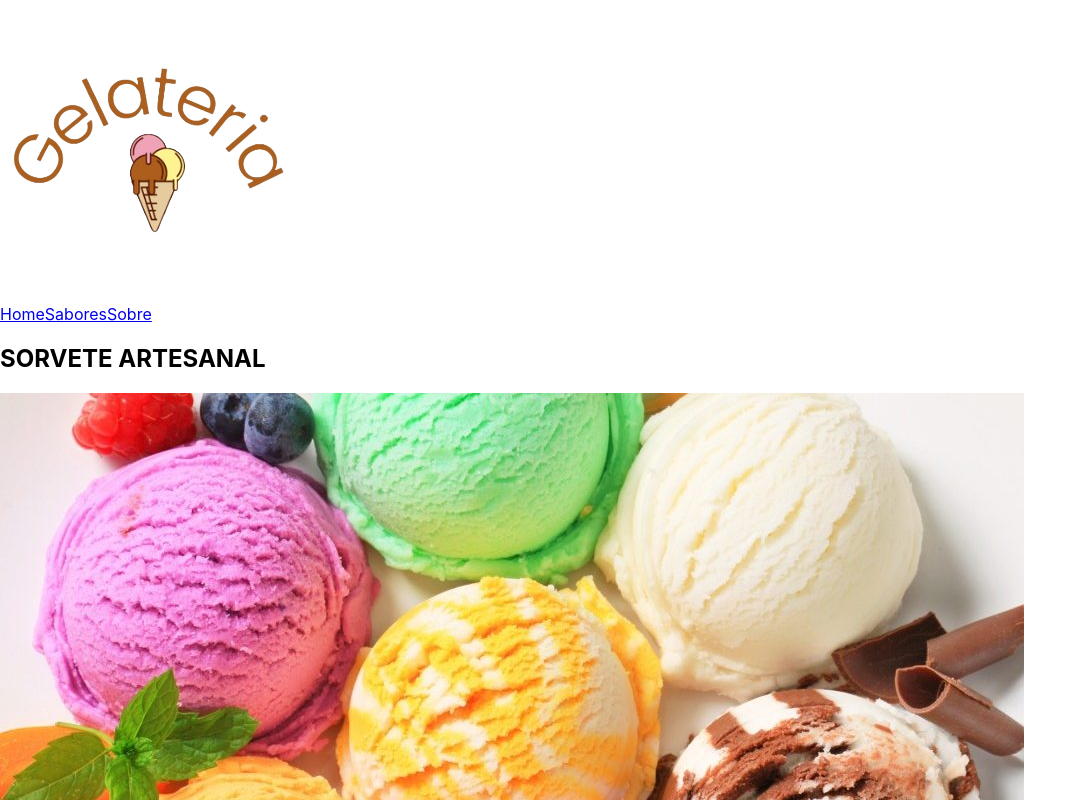
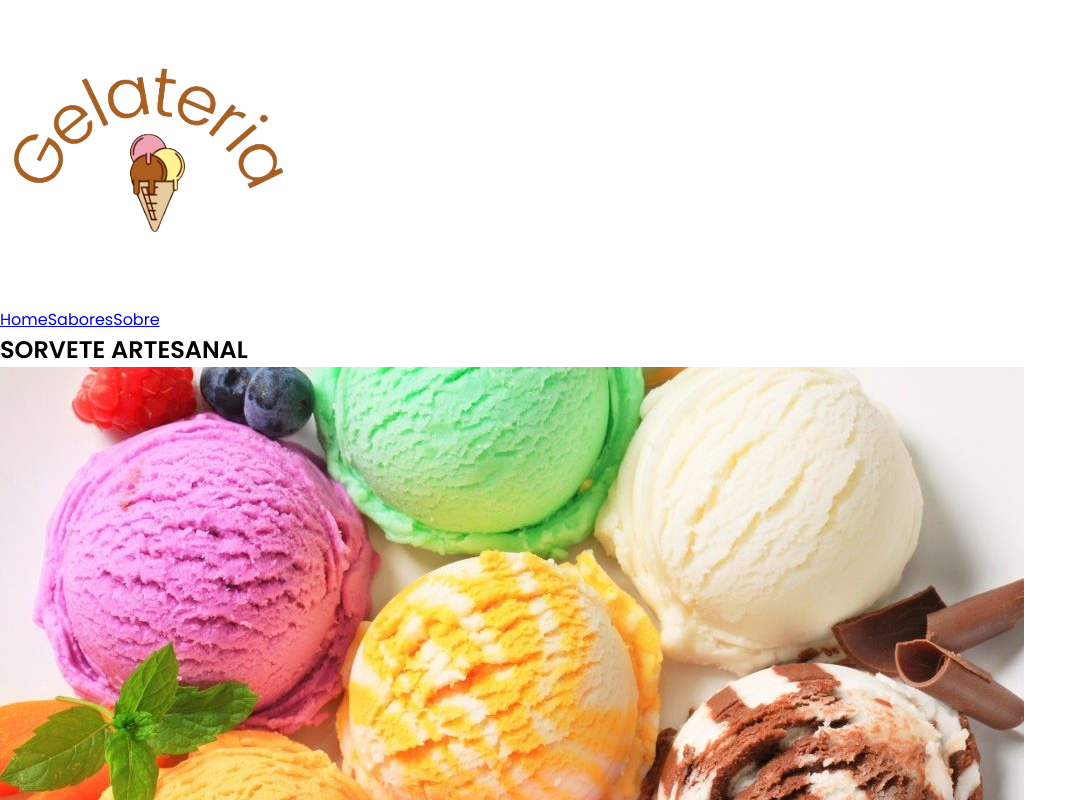
Before and after one commit to UashingtonMatos/react-lojaSorvete, a React (Create React App) app: page / in a window 1280 px wide. Shown: the top 800 px of the page, without its empty margins (0-1087 px from the left). Built offline with nearby package versions, Linux system fonts and the light colour scheme.

Commit message:
Organizado os arquivos para começar a estilização

```diff
--- a/public/index.html
+++ b/public/index.html
@@ -9,6 +9,9 @@
   <meta name="description" content="Web site created using create-react-app" />
   <link rel="apple-touch-icon" href="%PUBLIC_URL%/logo192.png" />
   <link rel="manifest" href="%PUBLIC_URL%/manifest.json" />
+  <link rel="preconnect" href="https://fonts.googleapis.com">
+  <link rel="preconnect" href="https://fonts.gstatic.com" crossorigin>
+  <link href="https://fonts.googleapis.com/css2?family=Poppins:wght@400;600&display=swap" rel="stylesheet">
 
   <title>Gelateria</title>
 </head>
--- a/src/App.css
+++ b/src/App.css
@@ -0,0 +1,11 @@
+* {
+    margin: 0;
+    padding: 0;
+    box-sizing: border-box;
+    font-family: 'Poppins', sans-serif;
+}
+
+.limitar-secao {
+    max-width: 1024px;
+    margin: 0 auto;
+}
--- a/src/App.js
+++ b/src/App.js
@@ -1,5 +1,7 @@
 import React from "react";
 import Rotas from "./rotas";
+
+import './App.css';
 
 const App = () => (
   <div>
--- a/src/componentes/rodape/index.js
+++ b/src/componentes/rodape/index.js
@@ -1,4 +1,6 @@
 import React from "react";
+
+import './style.css';
 
 const Rodape = () => (
     <footer>
--- a/src/componentes/topo/index.js
+++ b/src/componentes/topo/index.js
@@ -1,5 +1,7 @@
 import React from "react";
 import { Link } from "react-router-dom";
+
+import './style.css';
 
 const Topo = () => (
     <header>
--- a/src/paginas/Home/index.js
+++ b/src/paginas/Home/index.js
@@ -1,6 +1,8 @@
 import React from "react";
 import Topo from "../../componentes/topo";
 import Rodape from "../../componentes/rodape";
+
+import './style.css';
 
 const Home = () => (
     <div>
```
Also changed, not shown: src/componentes/rodape/style.css (added), src/componentes/topo/style.css (added), src/paginas/Home/style.css (added).
